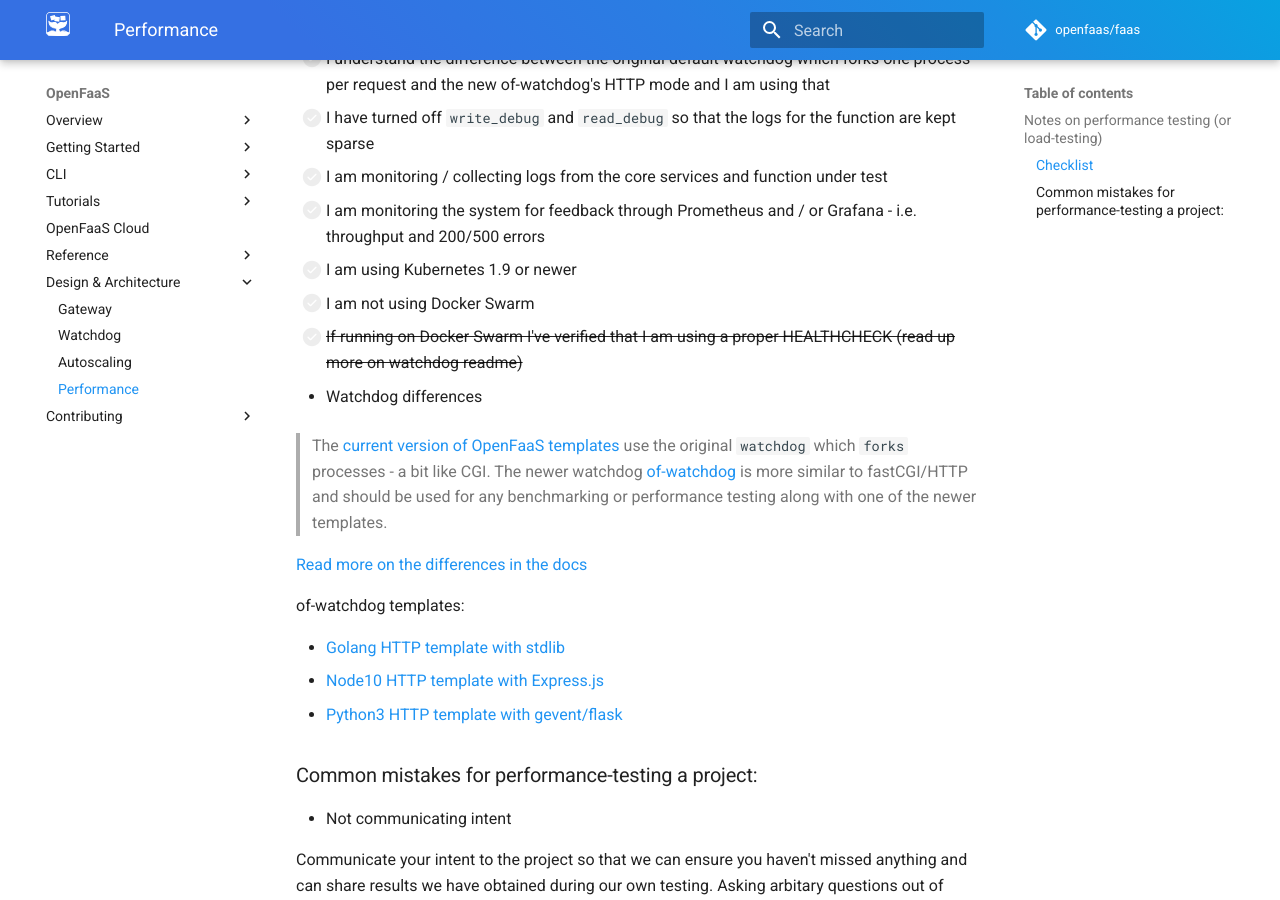
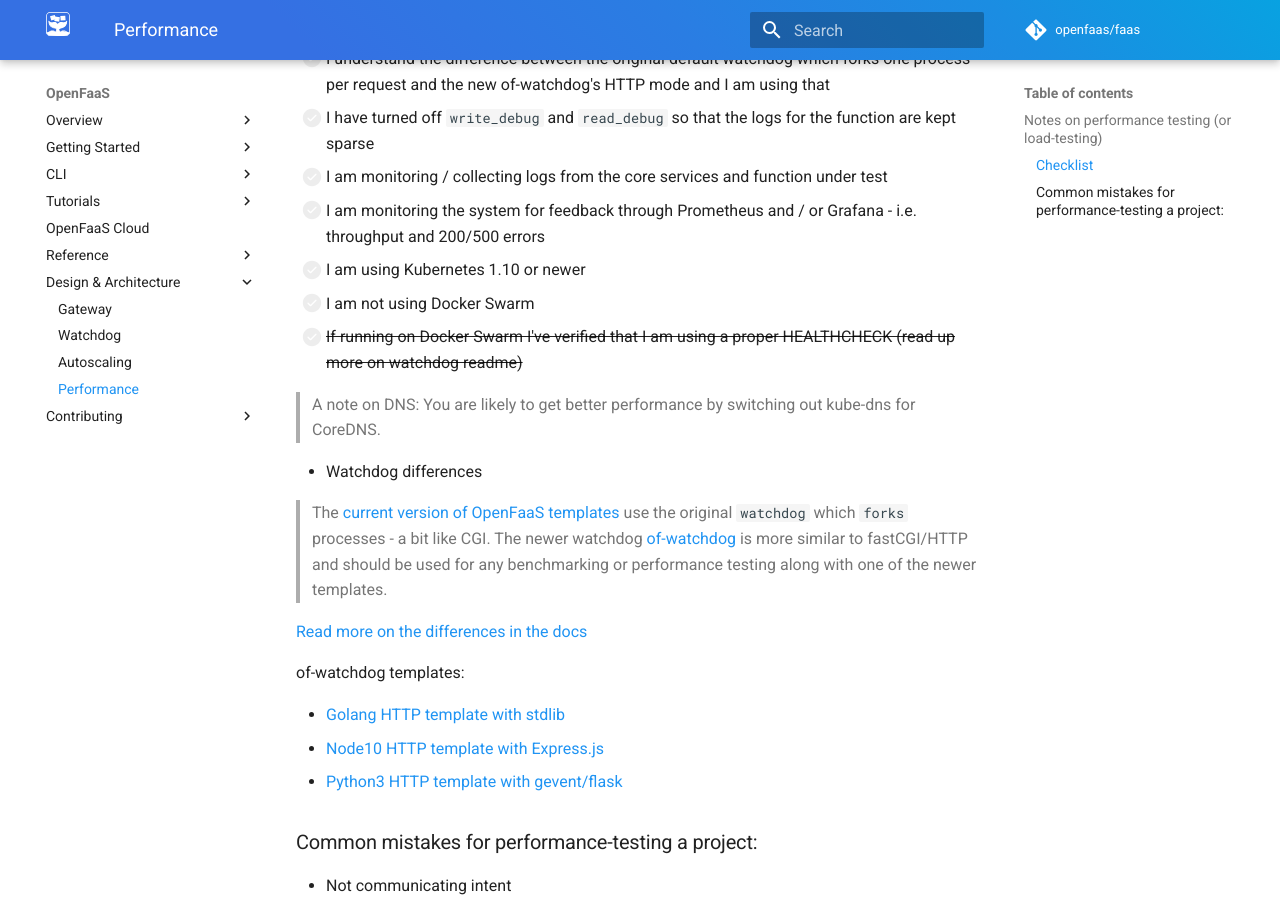
Before and after one commit to openfaas/docs, an MkDocs documentation site: the page built from docs/architecture/performance.md, in a window 1280 px wide and 900 px high, scrolled down 988 px. Built offline with MkDocs 1.6.1 and Material for MkDocs 9.7.7, drawn with Linux system fonts in a browser that asks for light colours; comment, search, counter and statistics services are not loaded.

Commit message:
Update for CoreDNS
Signed-off-by: Alex Ellis (VMware) <alexellis2@gmail.com>

```diff
--- a/docs/architecture/performance.md
+++ b/docs/architecture/performance.md
@@ -30,9 +30,11 @@ Project tuning:
 * [ ] I have turned off `write_debug` and `read_debug` so that the logs for the function are kept sparse
 * [ ] I am monitoring / collecting logs from the core services and function under test
 * [ ] I am monitoring the system for feedback through Prometheus and / or Grafana - i.e. throughput and 200/500 errors
-* [ ] I am using Kubernetes 1.9 or newer
+* [ ] I am using Kubernetes 1.10 or newer
 * [ ] I am not using Docker Swarm
 * [ ] ~~If running on Docker Swarm I've verified that I am using a proper HEALTHCHECK (read up more on watchdog readme)~~
+
+> A note on DNS: You are likely to get better performance by switching out kube-dns for CoreDNS.
 
 * Watchdog differences
 
```
